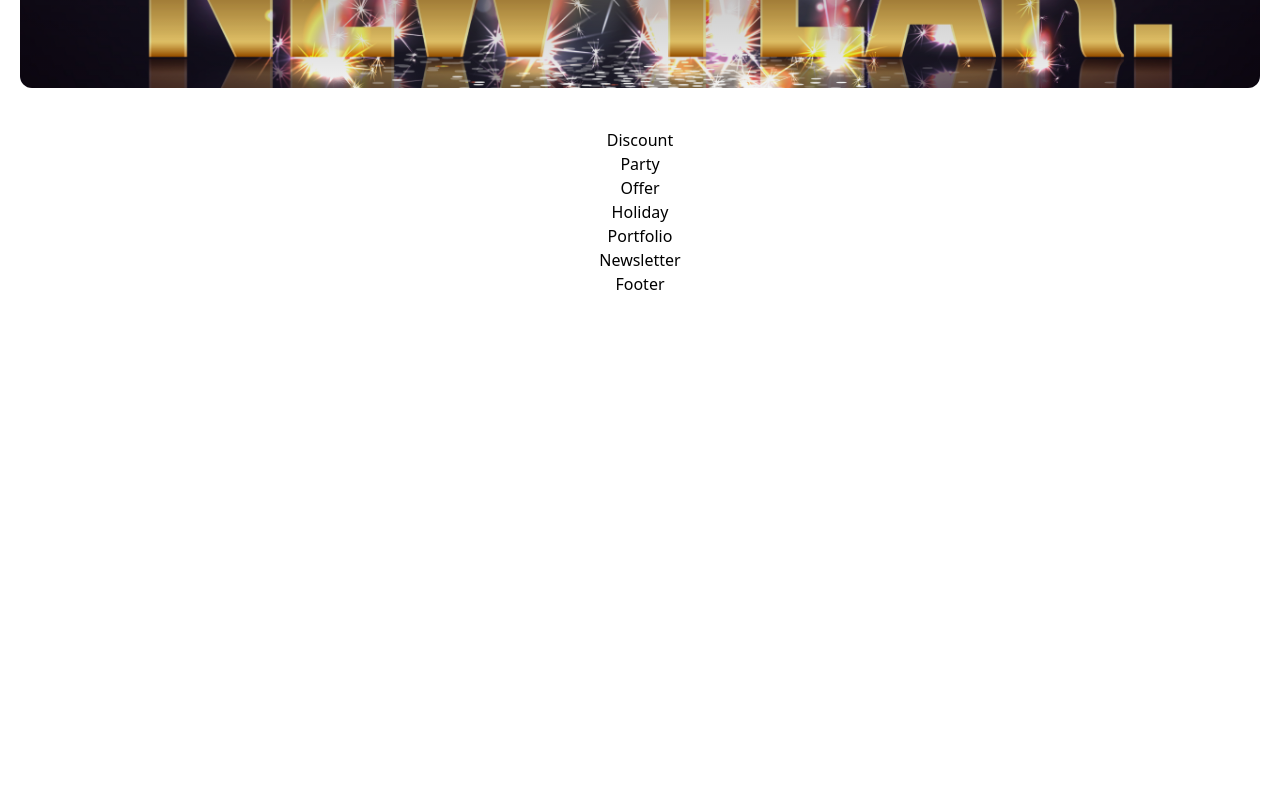
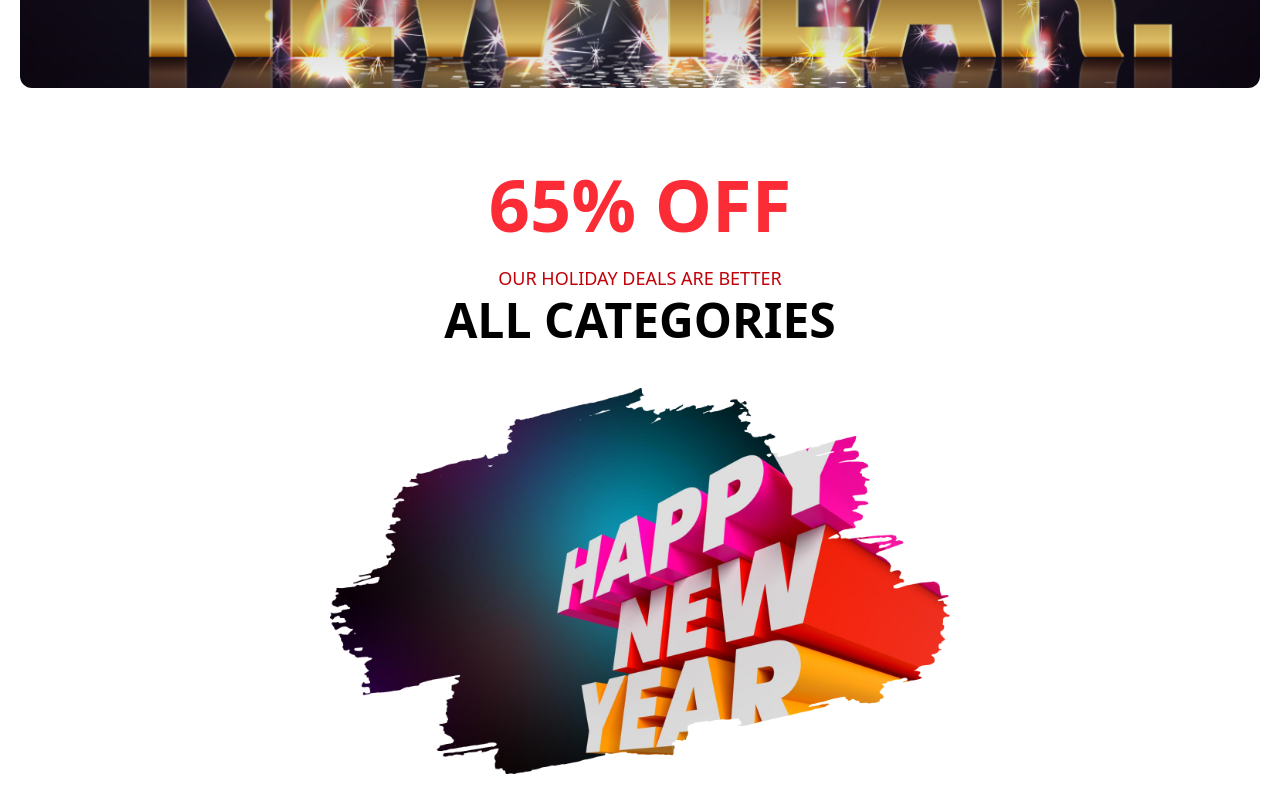
Before and after one commit to mrirakib04/landing-page-9, a React (Vite) app: page / in a window 1280 px wide. Shown: the part 460-1260 px from the top of the page. Before the commit the page ends 800 px from the top, so only its background shows below. Built offline with nearby package versions, Linux system fonts and the light colour scheme.

Commit message:
discount section

```diff
--- a/src/components/Discount.jsx
+++ b/src/components/Discount.jsx
@@ -1,7 +1,24 @@
-import React from "react";
+import discountImg from "./../assets/img/New Year Photo.png";
 
 const Discount = () => {
-  return <div>Discount</div>;
+  return (
+    <div className="container w-full py-10 px-5 flex flex-col items-center text-center gap-1">
+      <h2 className="lg:text-7xl md:text-6xl sm:text-4xl text-3xl font-bold text-red-500">
+        65% OFF
+      </h2>
+      <p className="md:text-lg text-base text-red-700 font-medium mt-5">
+        OUR HOLIDAY DEALS ARE BETTER
+      </p>
+      <h3 className="lg:text-5xl md:text-4xl sm:text-3xl text-2xl font-semibold">
+        ALL CATEGORIES
+      </h3>
+      <img
+        className="lg:w-1/2 md:w-3/5 sm:w-4/5 w-11/12 mt-10"
+        src={discountImg}
+        alt="discountImg"
+      />
+    </div>
+  );
 };
 
 export default Discount;
--- a/src/components/Footer.jsx
+++ b/src/components/Footer.jsx
@@ -1,5 +1,3 @@
-import React from "react";
-
 const Footer = () => {
   return <div>Footer</div>;
 };
--- a/src/components/Header.jsx
+++ b/src/components/Header.jsx
@@ -1,4 +1,3 @@
-import React from "react";
 import bg from "./../assets/img/Banner Image.png";
 
 const Header = () => {
--- a/src/components/Holiday.jsx
+++ b/src/components/Holiday.jsx
@@ -1,5 +1,3 @@
-import React from "react";
-
 const Holiday = () => {
   return <div>Holiday</div>;
 };
--- a/src/components/Newsletter.jsx
+++ b/src/components/Newsletter.jsx
@@ -1,5 +1,4 @@
 import React from "react";
-
 const Newsletter = () => {
   return <div>Newsletter</div>;
 };
--- a/src/components/Offer.jsx
+++ b/src/components/Offer.jsx
@@ -1,5 +1,3 @@
-import React from "react";
-
 const Offer = () => {
   return <div>Offer</div>;
 };
--- a/src/components/Party.jsx
+++ b/src/components/Party.jsx
@@ -1,5 +1,3 @@
-import React from "react";
-
 const Party = () => {
   return <div>Party</div>;
 };
--- a/src/components/Portfolio.jsx
+++ b/src/components/Portfolio.jsx
@@ -1,5 +1,3 @@
-import React from "react";
-
 const Portfolio = () => {
   return <div>Portfolio</div>;
 };
```
